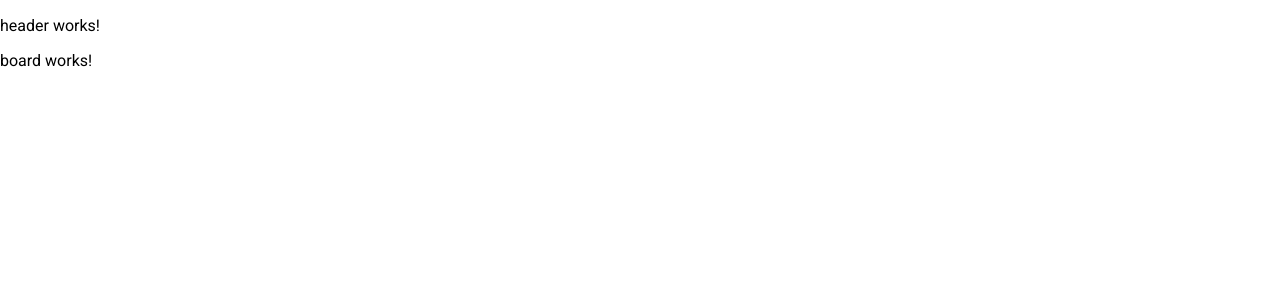
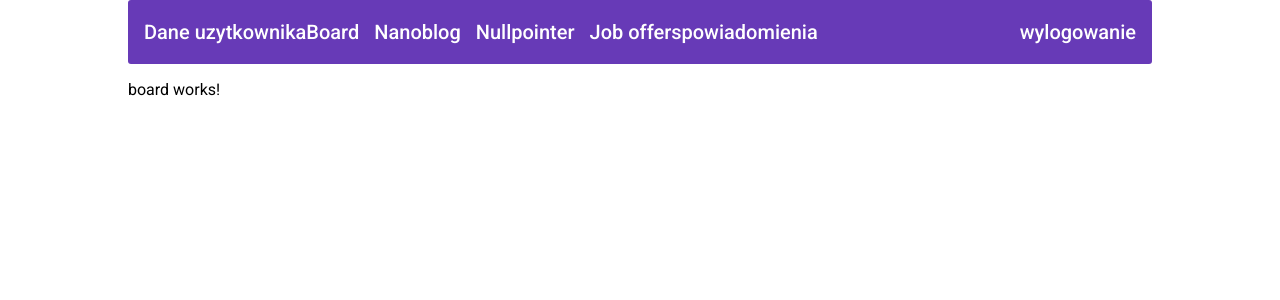
Before and after one commit to grzechup/devbook-frontend, an Angular app in the folder src/main/frontend/: page /board in a window 1280 px wide. Shown: the top 300 px of the page. Built offline with nearby package versions, Linux system fonts and the light colour scheme.

Commit message:
dodanie layoutu headera z menu

```diff
--- a/src/main/frontend/package.json
+++ b/src/main/frontend/package.json
@@ -16,6 +16,7 @@
     "@angular/common": "~8.2.14",
     "@angular/compiler": "~8.2.14",
     "@angular/core": "~8.2.14",
+    "@angular/flex-layout": "^8.0.0-beta.27",
     "@angular/forms": "~8.2.14",
     "@angular/material": "^8.2.3",
     "@angular/platform-browser": "~8.2.14",
--- a/src/main/frontend/src/app/app.component.html
+++ b/src/main/frontend/src/app/app.component.html
@@ -1,2 +1,4 @@
-<app-header></app-header>
-<router-outlet></router-outlet>
+<app-layout>
+  <app-header></app-header>
+  <router-outlet></router-outlet>
+</app-layout>
--- a/src/main/frontend/src/app/app.component.scss
+++ b/src/main/frontend/src/app/app.component.scss
@@ -0,0 +1,11 @@
+mat-sidenav-container, mat-sidenav-content, mat-sidenav {
+  height: 100%;
+}
+
+mat-sidenav {
+  width: 250px;
+}
+
+main {
+  padding: 10px;
+}
--- a/src/main/frontend/src/app/layout/header/header.component.html
+++ b/src/main/frontend/src/app/layout/header/header.component.html
@@ -1 +1,30 @@
-<p>header works!</p>
+<mat-toolbar color="primary">
+  <div fxHide.gt-xs>
+    <button mat-icon-button (click)="onToggleSidenav()">
+      <mat-icon>menu</mat-icon>
+    </button>
+  </div>
+  <div>
+    Dane uzytkownika
+  </div>
+  <div fxFlex fxLayout fxLayoutAlign="start" fxHide.xs>
+    <ul fxLayout fxLayoutGap="15px" class="navigation-items">
+      <li>
+        <a routerLink="/board">Board</a>
+      </li>
+      <li>
+        <a routerLink="/nanoblog">Nanoblog</a>
+      </li>
+      <li>
+        <a routerLink="/nullpointer">Nullpointer</a>
+      </li>
+      <li>
+        <a routerLink="/joboffers">Job offers</a>
+      </li>
+    </ul>
+  </div>
+  <div>powiadomienia</div>
+  <div fxFlex fxLayout fxLayoutAlign="end" fxHide.xs>
+    wylogowanie
+  </div>
+</mat-toolbar>
--- a/src/main/frontend/src/app/layout/header/header.component.scss
+++ b/src/main/frontend/src/app/layout/header/header.component.scss
@@ -0,0 +1,25 @@
+
+a {
+  text-decoration: none;
+  color: white;
+}
+
+a:hover, a:active{
+  color: lightgray;
+}
+
+.navigation-items{
+  list-style-type: none;
+  padding: 0;
+  margin: 0;
+}
+
+mat-toolbar{
+  border-radius: 3px;
+}
+
+@media(max-width: 959px){
+  mat-toolbar{
+    border-radius: 0px;
+  }
+}
--- a/src/main/frontend/src/app/layout/header/header.component.ts
+++ b/src/main/frontend/src/app/layout/header/header.component.ts
@@ -1,4 +1,4 @@
-import { Component, OnInit } from '@angular/core';
+import {Component, EventEmitter, OnInit, Output} from '@angular/core';
 
 @Component({
   selector: 'app-header',
@@ -7,9 +7,14 @@ import { Component, OnInit } from '@angular/core';
 })
 export class HeaderComponent implements OnInit {
 
+  @Output() public sidenavToggle = new EventEmitter();
+
   constructor() { }
 
   ngOnInit() {
   }
 
+  onToggleSidenav() {
+    this.sidenavToggle.emit();
+  }
 }
--- /dev/null
+++ b/src/main/frontend/src/app/layout/layout.component.html
@@ -0,0 +1,5 @@
+<div fxLayout="row wrap" fxLayoutAlign="center center" class="layout-wrapper">
+  <div fxFlex="80%" fxFlex.lt-md="100%" class="flex-wrapper">
+    <ng-content></ng-content>
+  </div>
+</div>
--- /dev/null
+++ b/src/main/frontend/src/app/layout/layout.component.scss
@@ -0,0 +1,7 @@
+.layout-wrapper{
+  height: 100%;
+}
+
+.flex-wrapper{
+  height: 100%;
+}
--- /dev/null
+++ b/src/main/frontend/src/app/layout/layout.component.ts
@@ -0,0 +1,15 @@
+import { Component, OnInit } from '@angular/core';
+
+@Component({
+  selector: 'app-layout',
+  templateUrl: './layout.component.html',
+  styleUrls: ['./layout.component.scss']
+})
+export class LayoutComponent implements OnInit {
+
+  constructor() { }
+
+  ngOnInit() {
+  }
+
+}
--- a/src/main/frontend/src/styles.scss
+++ b/src/main/frontend/src/styles.scss
@@ -2,3 +2,10 @@
 @import "~@angular/material/prebuilt-themes/deeppurple-amber.css";
 html, body { height: 100%; }
 body { margin: 0; font-family: Roboto, "Helvetica Neue", sans-serif; }
+
+
+/* for sidenav to take a whole page */
+html, body {
+  margin: 0;
+  height: 100%;
+}
```
Also changed, not shown: src/main/frontend/src/app/app.module.ts (+6 -2 lines), src/main/frontend/src/app/material/material.module.ts (+14 -1 lines), 2 other files (tests, documents, lock files or other folders).
